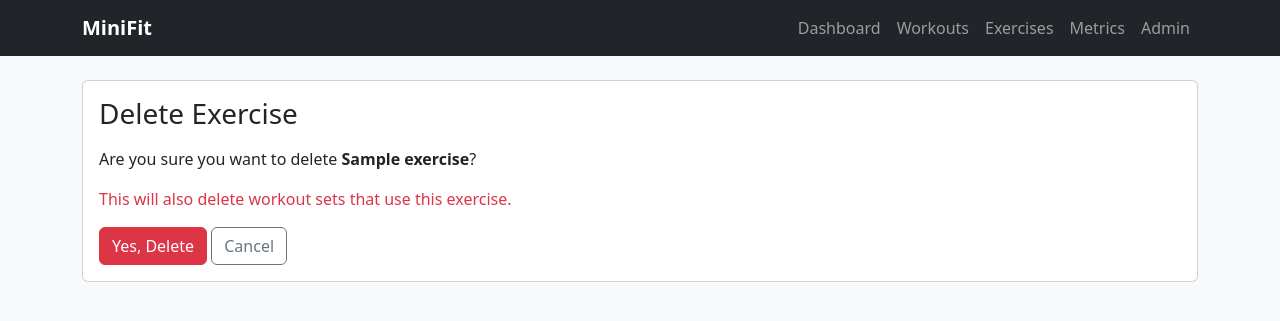
After one commit to vfb-dev/minifit, a Django app: page /exercises/1/delete/ in a window 1280 px wide. The commit adds this page. Shown: the top 321 px of the page. Run offline with Django 5.2, Linux system fonts and the light colour scheme; a user stored in the database is signed in; tables that the repository leaves empty hold one stand-in row (values such as "Sample post").

Commit message:
edit & delete exercises

```diff
--- /dev/null
+++ b/templates/tracker/exercise_confirm_delete.html
@@ -0,0 +1,26 @@
+{% extends "base.html" %}
+
+{% block title %}Delete Exercise | MiniFit{% endblock %}
+
+{% block content %}
+<div class="card">
+    <div class="card-body">
+        <h1 class="h3 mb-3">Delete Exercise</h1>
+
+        <p>
+            Are you sure you want to delete
+            <strong>{{ exercise.name }}</strong>?
+        </p>
+
+        <p class="text-danger">
+            This will also delete workout sets that use this exercise.
+        </p>
+
+        <form method="post">
+            {% csrf_token %}
+            <button class="btn btn-danger" type="submit">Yes, Delete</button>
+            <a href="{% url 'tracker:exercise_list' %}" class="btn btn-outline-secondary">Cancel</a>
+        </form>
+    </div>
+</div>
+{% endblock %}
--- a/templates/tracker/exercise_form.html
+++ b/templates/tracker/exercise_form.html
@@ -9,7 +9,7 @@
 
 <div class="card">
     <div class="card-body">
-        <h1 class="h3 mb-4">Add Exercise</h1>
+        <h1 class="h3 mb-4">{% if is_editing %}Edit Exercise{% else %}Add Exercise{% endif %}</h1>
 
         <form method="post">
             {% csrf_token %}
@@ -26,7 +26,9 @@
                 {{ form.muscle_group.errors }}
             </div>
 
-            <button class="btn btn-primary" type="submit">Save Exercise</button>
+            <button class="btn btn-primary" type="submit">
+                {% if is_editing %}Update Exercise{% else %}Save Exercise{% endif %}
+            </button>
         </form>
     </div>
 </div>
--- a/templates/tracker/workout_confirm_delete.html
+++ b/templates/tracker/workout_confirm_delete.html
@@ -1,4 +1,4 @@
-{% extends "tracker/base.html" %}
+{% extends "base.html" %}
 
 {% block title %}Delete Workout | MiniFit{% endblock %}
 
--- a/tracker/urls.py
+++ b/tracker/urls.py
@@ -14,6 +14,8 @@ urlpatterns = [
     path("workouts/<int:pk>/", views.workout_detail, name="workout_detail"),
     path("exercises/", views.exercise_list, name="exercise_list"),
     path("exercises/add/", views.exercise_create, name="exercise_create"),
+    path("exercises/<int:pk>/edit/", views.exercise_update, name="exercise_update"),
+    path("exercises/<int:pk>/delete/", views.exercise_delete, name="exercise_delete"),
     path("metrics/", views.body_metric_list, name="body_metric_list"),
     path("metrics/add/", views.body_metric_create, name="body_metric_create"),
     path("sets/<int:pk>/edit/", views.workout_set_update, name="workout_set_update"),
--- a/tracker/views.py
+++ b/tracker/views.py
@@ -216,6 +216,45 @@ def exercise_create(request):
     )
 
 @login_required
+def exercise_update(request, pk):
+    exercise = get_object_or_404(Exercise, pk=pk)
+
+    if request.method == "POST":
+        form = ExerciseForm(request.POST, instance=exercise)
+
+        if form.is_valid():
+            form.save()
+            return redirect("tracker:exercise_list")
+    else:
+        form = ExerciseForm(instance=exercise)
+
+    return render(
+        request,
+        "tracker/exercise_form.html",
+        {
+            "form": form,
+            "exercise": exercise,
+            "is_editing": True,
+        },
+    )
+
+@login_required
+def exercise_delete(request, pk):
+    exercise = get_object_or_404(Exercise, pk=pk)
+
+    if request.method == "POST":
+        exercise.delete()
+        return redirect("tracker:exercise_list")
+
+    return render(
+        request,
+        "tracker/exercise_confirm_delete.html",
+        {
+            "exercise": exercise,
+        },
+    )
+
+@login_required
 def body_metric_list(request):
     metrics = BodyMetric.objects.filter(user=request.user)
 
```
Also changed, not shown: templates/tracker/exercise_list.html (+10 -3 lines).
